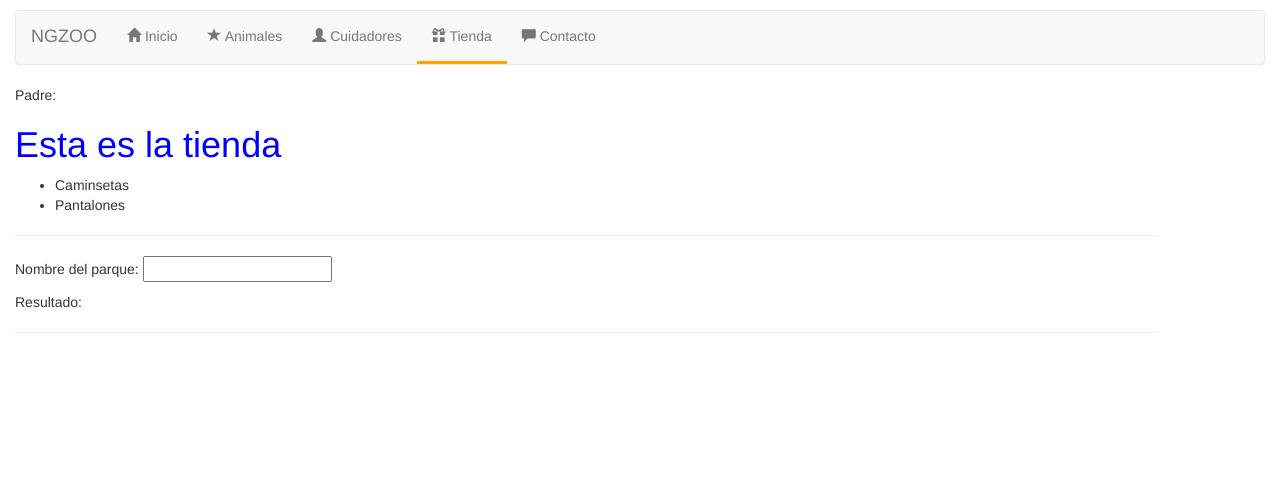
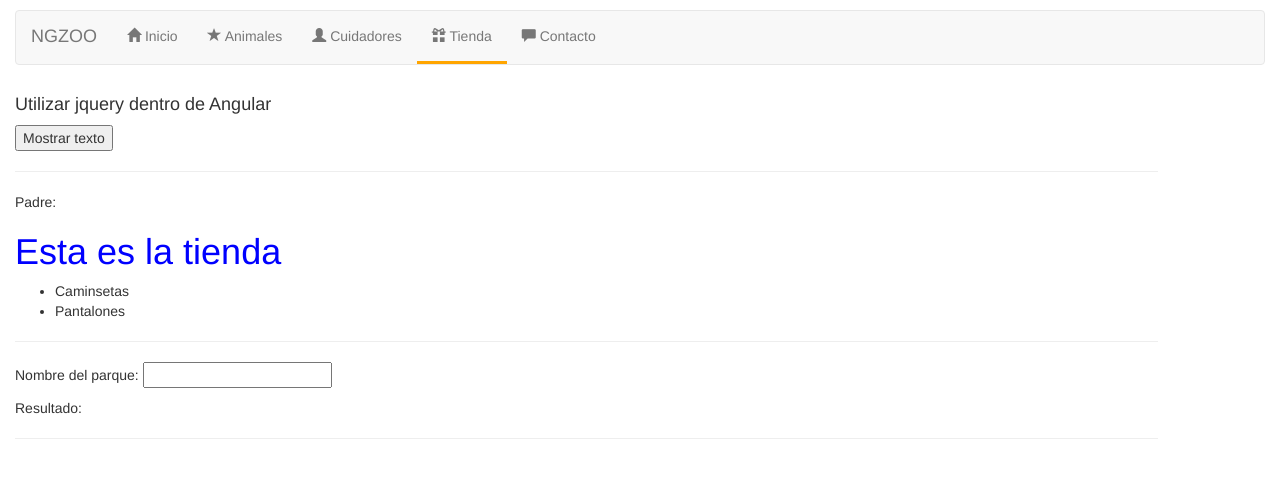
Before and after one commit to OussamaAlouat/curso-angular8, an Angular app: page /tienda in a window 1280 px wide. Shown: the top 478 px of the page. Built offline with nearby package versions, Linux system fonts and the light colour scheme.

Commit message:
Added jquery functionality

```diff
--- a/src/app/components/tienda/tienda.component.html
+++ b/src/app/components/tienda/tienda.component.html
@@ -1,3 +1,9 @@
+<h4>Utilizar jquery dentro de Angular</h4>
+<button id="botonjq">Mostrar texto</button>
+<p id="textojq" class="alert alert-warning">
+  This is a simple hero unit, a simple jumbotron-style component for calling extra attention to featured content or information.
+</p>
+<hr>
 Padre:
 <h1>{{titulo}}</h1>
 <ul>
--- a/src/app/components/tienda/tienda.component.ts
+++ b/src/app/components/tienda/tienda.component.ts
@@ -1,4 +1,6 @@
-import { Component } from '@angular/core';
+import { Component, OnInit } from '@angular/core';
+declare var jQuery:any;
+declare var $:any;
 
 @Component({
   selector: 'tienda',
@@ -6,13 +8,20 @@ import { Component } from '@angular/core';
   styleUrls: ['./tienda.component.css']
 })
 
-export class TiendaComponent {
+export class TiendaComponent implements OnInit{
   public titulo;
   public nombreDelParque: string;
   public miParque;
 
   constructor() {
     this.titulo = 'Esta es la tienda';
+  }
+
+  ngOnInit() {
+    $('#textojq').hide();
+    $('#botonjq').click(function(){
+      $('#textojq').slideToggle();
+    });
   }
 
   mostrarNombre() {
```
